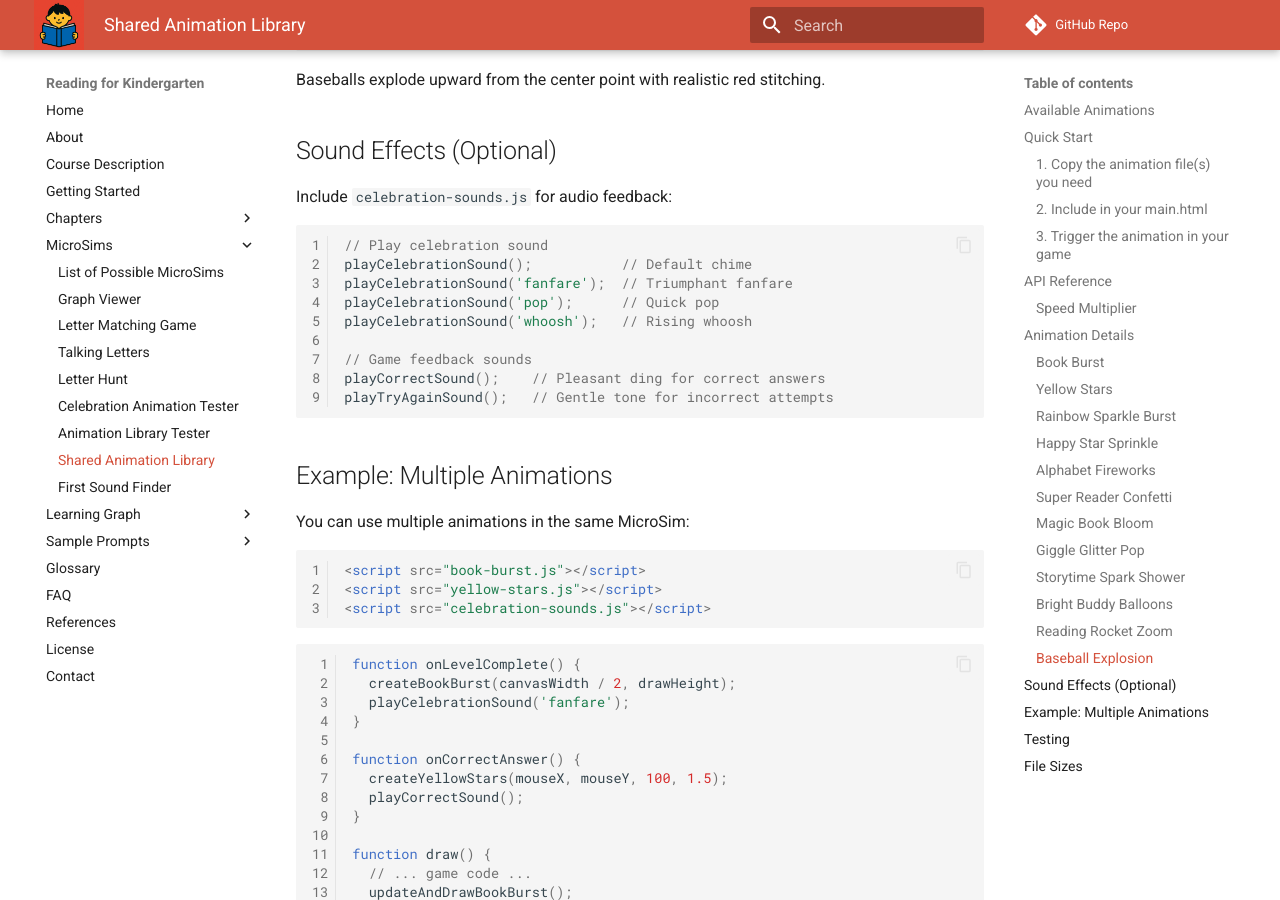
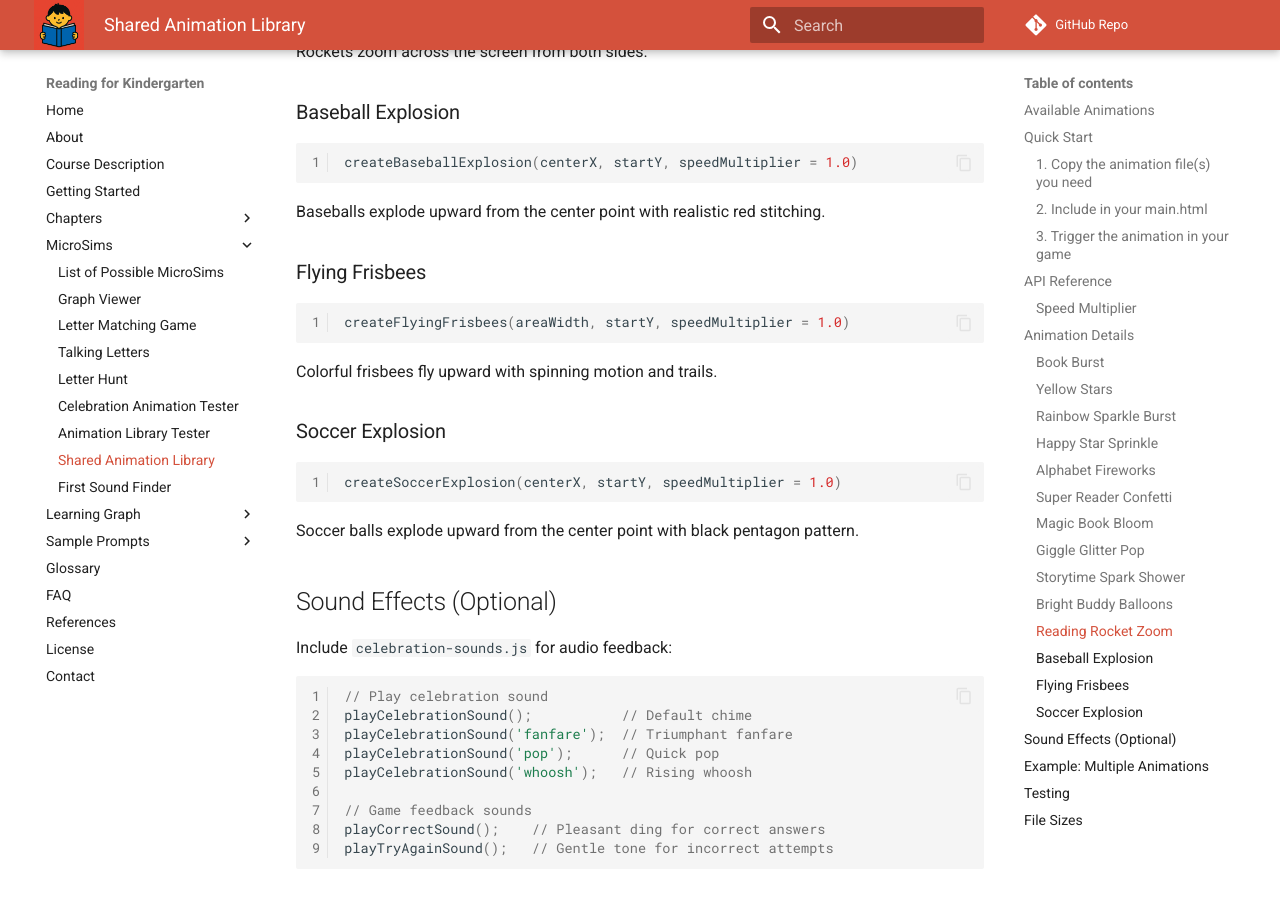
Before and after one commit to dmccreary/reading-for-kindergarten, an MkDocs documentation site: the page built from docs/sims/shared/animations/index.md, in a window 1280 px wide and 900 px high, scrolled down 4394 px. Built offline with MkDocs 1.6.1 and Material for MkDocs 9.7.7, drawn with Linux system fonts in a browser that asks for light colours; comment, search, counter and statistics services are not loaded; some of the changed text lies outside the part shown.

Commit message:
Added soccer explosion

````diff
--- a/docs/sims/animation-lib-tester/main.html
+++ b/docs/sims/animation-lib-tester/main.html
@@ -26,6 +26,7 @@
     <script src="../shared/animations/reading-rocket-zoom.js"></script>
     <script src="../shared/animations/baseball-explosion.js"></script>
     <script src="../shared/animations/flying-frisbees.js"></script>
+    <script src="../shared/animations/soccer-explosion.js"></script>
     <script src="../shared/animations/celebration-sounds.js"></script>
     <!-- Main tester code -->
     <script src="animation-lib-tester.js"></script>
--- a/docs/sims/shared/animations/index.md
+++ b/docs/sims/shared/animations/index.md
@@ -18,6 +18,8 @@ Self-contained celebration animations for educational MicroSims. Each animation
 | `bright-buddy-balloons.js` | Bright Buddy Balloons | Colorful balloons floating upward |
 | `reading-rocket-zoom.js` | Reading Rocket Zoom | Rockets zooming across with flame trails |
 | `baseball-explosion.js` | Baseball Explosion | Baseballs exploding upward with red stitching |
+| `flying-frisbees.js` | Flying Frisbees | Colorful frisbees flying upward with spin |
+| `soccer-explosion.js` | Soccer Explosion | Soccer balls exploding upward with pentagon pattern |
 | `celebration-sounds.js` | Sound Effects | Optional audio feedback utilities |
 
 ## Quick Start
@@ -162,6 +164,18 @@ createBaseballExplosion(centerX, startY, speedMultiplier = 1.0)
 ```
 Baseballs explode upward from the center point with realistic red stitching.
 
+### Flying Frisbees
+```javascript
+createFlyingFrisbees(areaWidth, startY, speedMultiplier = 1.0)
+```
+Colorful frisbees fly upward with spinning motion and trails.
+
+### Soccer Explosion
+```javascript
+createSoccerExplosion(centerX, startY, speedMultiplier = 1.0)
+```
+Soccer balls explode upward from the center point with black pentagon pattern.
+
 ## Sound Effects (Optional)
 
 Include `celebration-sounds.js` for audio feedback:
@@ -228,4 +242,6 @@ Each animation file is approximately 80-120 lines (~3-4 KB), making them lightwe
 | bright-buddy-balloons.js | ~95 | ~3.0 KB |
 | reading-rocket-zoom.js | ~115 | ~3.6 KB |
 | baseball-explosion.js | ~120 | ~3.8 KB |
+| flying-frisbees.js | ~110 | ~3.4 KB |
+| soccer-explosion.js | ~120 | ~3.8 KB |
 | celebration-sounds.js | ~120 | ~3.5 KB |
````
Also changed, not shown: docs/sims/animation-lib-tester/animation-lib-tester.js (+7 -1 lines), docs/sims/shared/animations/soccer-explosion.js (added, +184 -0 lines).
